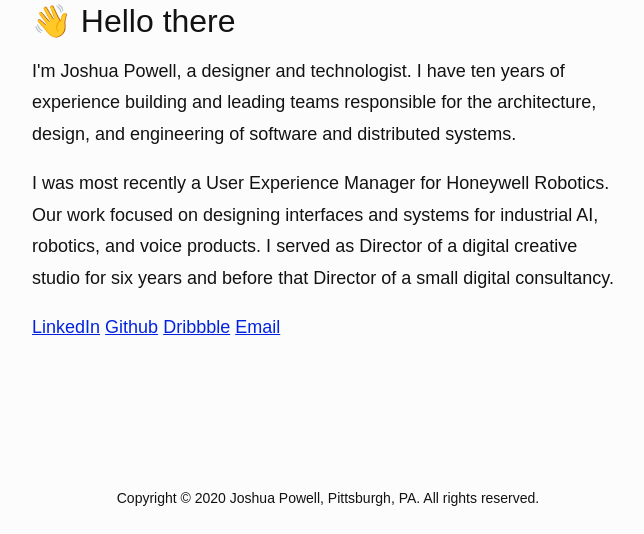
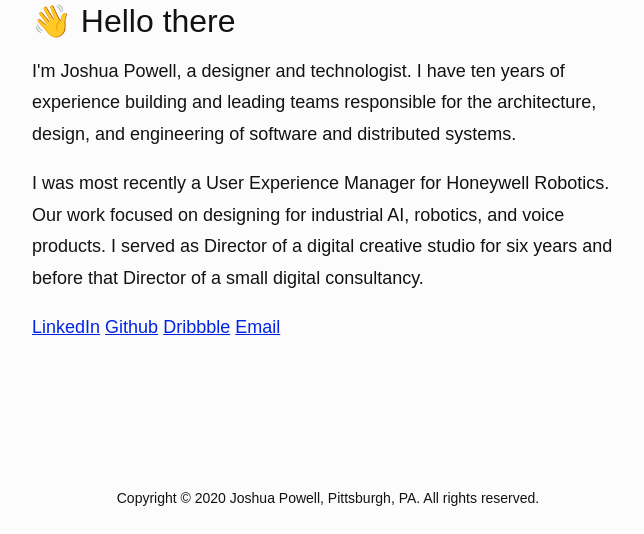
Before and after one commit to joshuapowell/www.joshuapowell.io, a Python web app: template app/templates/index.html in a window 1280 px wide. Shown: the part 145-679 px from the top of the page, without its empty margins (312-956 px from the left). Run offline with Jinja, Linux system fonts and the light colour scheme; the template is opened without the code that fills it, so the values that code supplies are empty; some web fonts are replaced.

Commit message:
Removed unnecessary words

```diff
--- a/app/templates/index.html
+++ b/app/templates/index.html
@@ -19,7 +19,7 @@
           I'm Joshua Powell, a designer and technologist. I have ten years of experience building and leading teams responsible for the architecture, design, and engineering of software and distributed systems.
         </p>
         <p>
-          I was most recently a User Experience Manager for Honeywell Robotics. Our work focused on designing interfaces and systems for industrial AI, robotics, and voice products. I served as Director of a digital creative studio for six years and before that Director of a small digital consultancy.
+          I was most recently a User Experience Manager for Honeywell Robotics. Our work focused on designing for industrial AI, robotics, and voice products. I served as Director of a digital creative studio for six years and before that Director of a small digital consultancy.
         </p>
         <p>
           <a href="https://www.linkedin.com/in/joshuaisaacpowell/" target="_blank" rel="noreferrer">LinkedIn</a> <a href="https://github.com/joshuapowell" target="_blank" rel="noreferrer">Github</a> <a href="https://dribbble.com/joshuapowell" target="_blank" rel="noreferrer">Dribbble</a> <a href="mailto:joshuaisaacpowell@gmail.com" target="_blank" rel="noreferrer">Email</a>
```
